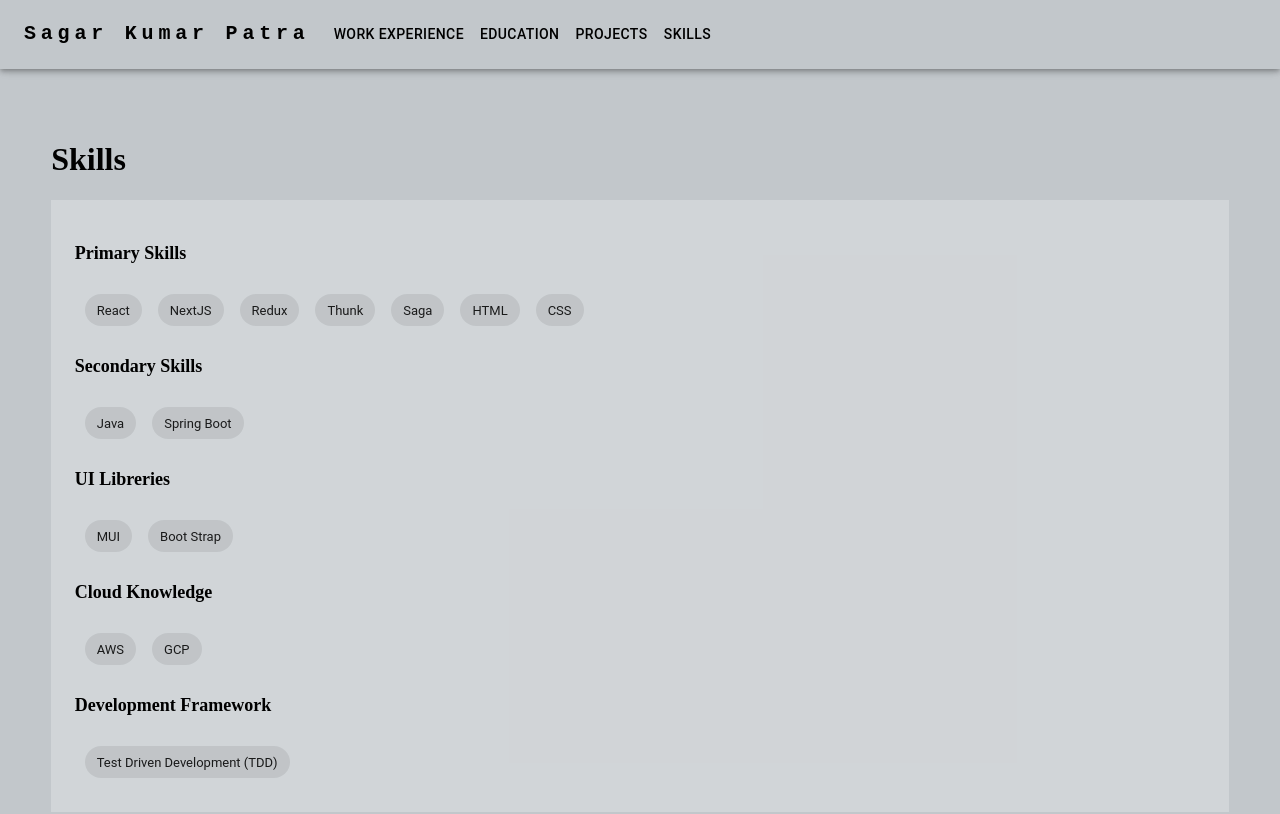
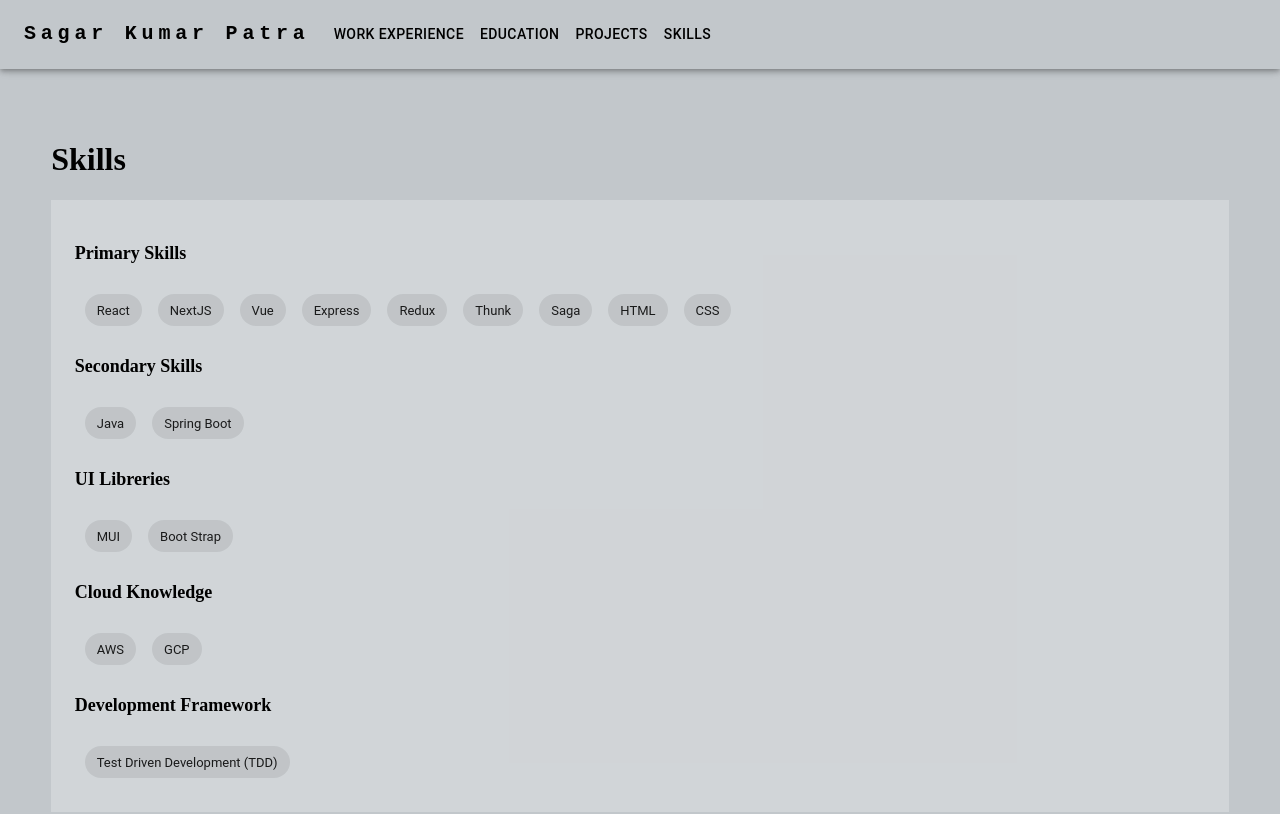
Before and after one commit to Sagarkumarnri/NextJs, a Next.js app: page /profile/skills in a window 1280 px wide. Shown: the top 814 px of the page. Built offline with nearby package versions, Linux system fonts and the light colour scheme.

Commit message:
added skills

```diff
--- a/public/Data/data.js
+++ b/public/Data/data.js
@@ -136,7 +136,7 @@ export const workExperience = [
 ]
 export const skills = [{
   skillHeader: "Primary Skills",
-  sillList: ["React", "NextJS", "Redux", "Thunk", "Saga", "HTML", "CSS"]
+  sillList: ["React", "NextJS", "Vue", "Express", "Redux", "Thunk", "Saga", "HTML", "CSS"]
 
 },
 {
```
